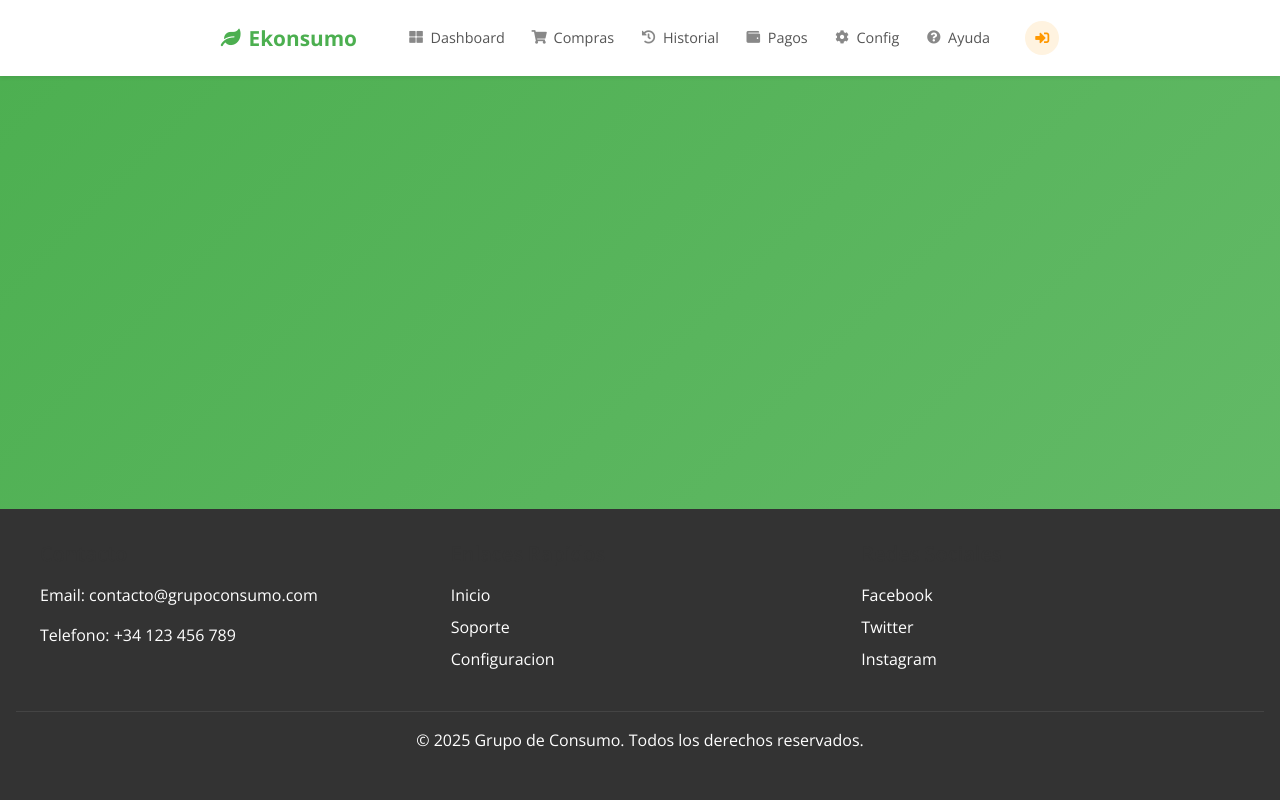
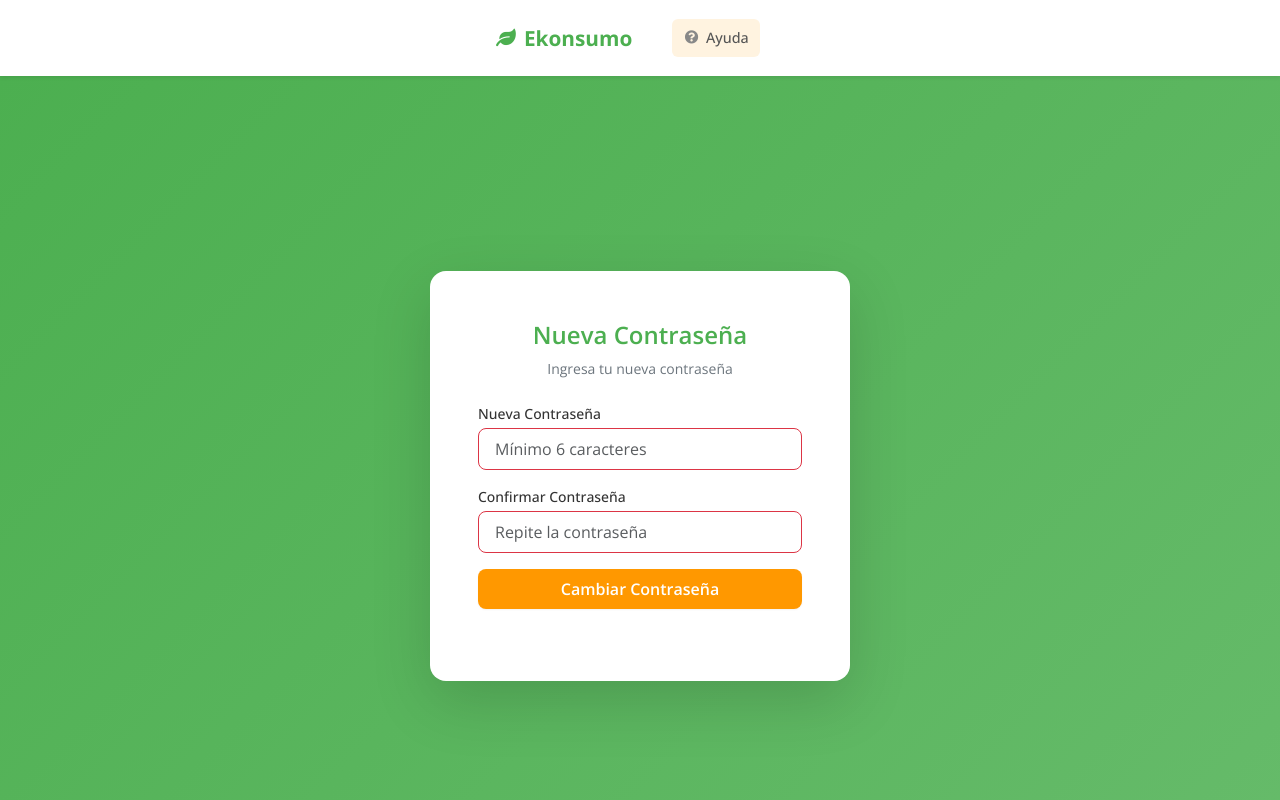
Before and after one commit to lukobladi/DAW-Proyecto, a Vue app in the folder frontend/: page /reset-password/1 in a window 1280 px wide. Shown: the top 800 px of the page. Built offline with nearby package versions, Linux system fonts and the light colour scheme.

Commit message:
Cambios visuales y medio implementacion recuperar password

```diff
--- a/frontend/src/assets/styles/components.css
+++ b/frontend/src/assets/styles/components.css
@@ -105,6 +105,7 @@
   width: 100%;
   border-collapse: collapse;
   background: var(--color-bg);
+  min-width: 600px;
 }
 
 .table th,
@@ -112,6 +113,7 @@
   padding: var(--spacing-md);
   text-align: left;
   border-bottom: 1px solid var(--color-border-light);
+  white-space: nowrap;
 }
 
 .table th {
@@ -121,6 +123,9 @@
   font-size: var(--font-size-sm);
   text-transform: uppercase;
   letter-spacing: 0.025em;
+  position: sticky;
+  top: 0;
+  z-index: 1;
 }
 
 .table tbody tr {
@@ -133,6 +138,26 @@
 
 .table tbody tr:last-child td {
   border-bottom: none;
+}
+
+.table td {
+  font-size: var(--font-size-sm);
+}
+
+@media (max-width: 768px) {
+  .table-responsive {
+    border-radius: var(--radius-md);
+  }
+
+  .table th,
+  .table td {
+    padding: var(--spacing-sm);
+    font-size: var(--font-size-xs);
+  }
+
+  .table th {
+    font-size: 0.65rem;
+  }
 }
 
 /* === Cards === */
--- a/frontend/src/components/NavBar.vue
+++ b/frontend/src/components/NavBar.vue
@@ -21,7 +21,7 @@
         </div>
       </div>
 
-      <div class="navbar-menu" :class="{ 'is-active': isMenuOpen }">
+      <div v-if="isAuthenticated" class="navbar-menu" :class="{ 'is-active': isMenuOpen }">
         <router-link to="/dashboard" class="navbar-item" @click="closeMenu">
           <i class="fas fa-th-large"></i>
           <span class="item-text">Dashboard</span>
@@ -67,6 +67,12 @@
           <span class="item-text">Ayuda</span>
         </router-link>
       </div>
+      <div v-else class="navbar-menu-guest">
+        <router-link to="/soporte" class="navbar-item navbar-item-guest" @click="closeMenu">
+          <i class="fas fa-question-circle"></i>
+          <span class="item-text">Ayuda</span>
+        </router-link>
+      </div>
 
       <div class="navbar-right">
         <router-link
@@ -79,10 +85,7 @@
           <span class="badge-count">{{ pedidosPendientesEntrega }}</span>
         </router-link>
 
-        <router-link v-if="!isAuthenticated" to="/login" class="navbar-auth navbar-login" @click="closeMenu">
-          <i class="fas fa-sign-in-alt"></i>
-        </router-link>
-        <a v-else @click="logout" class="navbar-auth navbar-logout">
+        <a v-if="isAuthenticated" @click="logout" class="navbar-auth navbar-logout">
           <i class="fas fa-sign-out-alt"></i>
         </a>
 
@@ -293,6 +296,31 @@ export default {
   align-items: center;
   gap: 0.25rem;
   flex: 1;
+}
+
+.navbar-menu-guest {
+  display: flex;
+  align-items: center;
+  gap: 0.25rem;
+}
+
+.navbar-item-guest {
+  background-color: var(--color-secondary-bg);
+  color: var(--color-secondary);
+  font-weight: 500;
+}
+
+.navbar-item-guest:hover {
+  background-color: var(--color-secondary-light);
+  color: var(--color-secondary-dark);
+}
+
+.navbar-item-guest i {
+  color: var(--color-secondary);
+}
+
+.navbar-item-guest:hover i {
+  color: var(--color-secondary-dark);
 }
 
 .navbar-item {
--- a/frontend/src/router/index.js
+++ b/frontend/src/router/index.js
@@ -38,6 +38,12 @@ const routes = [
     path: '/recuperar-password',
     name: 'RecuperarPassword',
     component: RecuperarPasswordPage,
+  },
+  {
+    path: '/reset-password/:token',
+    name: 'ResetPassword',
+    component: RecuperarPasswordPage,
+    props: true,
   },
   {
     path: '/registrar',
--- a/frontend/src/services/api.js
+++ b/frontend/src/services/api.js
@@ -43,6 +43,9 @@ export default {
   },
   recoverPassword(data) {
     return apiClient.post('/usuarios/recuperar-password', data);
+  },
+  resetPassword(data) {
+    return apiClient.post('/usuarios/reset-password', data);
   },
   registrar(data) {
     return apiClient.post('/usuarios/registrar', data);
--- a/frontend/src/views/ComprasPage.vue
+++ b/frontend/src/views/ComprasPage.vue
@@ -376,15 +376,47 @@ export default {
 
 .producto-card {
   border: 1px solid var(--color-border);
-  padding: var(--spacing-md);
   border-radius: var(--radius-md);
   text-align: center;
+  display: flex;
+  flex-direction: column;
+  overflow: hidden;
+  background: var(--color-bg);
 }
 
 .producto-imagen {
-  max-width: 100%;
-  height: auto;
-  border-radius: var(--radius-md);
+  width: 100%;
+  height: 140px;
+  object-fit: cover;
+  flex-shrink: 0;
+}
+
+.producto-card h4,
+.producto-card p,
+.producto-card button {
+  padding: 0 var(--spacing-md);
+}
+
+.producto-card h4 {
+  margin-top: var(--spacing-md);
+  margin-bottom: var(--spacing-xs);
+  font-size: var(--font-size-base);
+  color: var(--color-text);
+}
+
+.producto-card p {
+  margin: 0;
+  font-size: var(--font-size-sm);
+  color: var(--color-text-light);
+}
+
+.producto-card p:last-of-type {
+  margin-bottom: var(--spacing-md);
+}
+
+.producto-card button {
+  margin-top: auto;
+  width: calc(100% - var(--spacing-md) * 2);
   margin-bottom: var(--spacing-md);
 }
 
--- a/frontend/src/views/GestionProductosPage.vue
+++ b/frontend/src/views/GestionProductosPage.vue
@@ -321,7 +321,7 @@ export default {
 
 <style scoped>
 .producto-card {
-  border: 1px solid rgba(0, 0, 0, 0.06);
+  border: 1px solid var(--color-border);
   border-radius: var(--radius-lg);
   padding: 0;
   background: var(--color-bg);
@@ -339,15 +339,15 @@ export default {
 
 .producto-imagen {
   width: 100%;
-  height: 180px;
+  height: 140px;
   object-fit: cover;
-  background: var(--color-bg-secondary);
+  flex-shrink: 0;
 }
 
 .producto-card h5 {
   padding: var(--spacing-md) var(--spacing-md) 0.25rem;
   margin: 0;
-  font-size: var(--font-size-lg);
+  font-size: var(--font-size-base);
 }
 
 .producto-card p {
@@ -357,7 +357,12 @@ export default {
   font-size: var(--font-size-sm);
 }
 
-.producto-card .btn {
-  margin: var(--spacing-md);
+.producto-card p:last-of-type {
+  margin-bottom: var(--spacing-sm);
+}
+
+.producto-card .d-flex {
+  margin-top: auto;
+  padding: 0 var(--spacing-md) var(--spacing-md);
 }
 </style>
--- a/frontend/src/views/RecuperarPasswordPage.vue
+++ b/frontend/src/views/RecuperarPasswordPage.vue
@@ -1,7 +1,45 @@
 <template>
   <div class="recover-password-page">
     <div class="auth-card">
+      <template v-if="token">
+        <h2 class="auth-title">Nueva Contraseña</h2>
+        <p class="auth-subtitle">Ingresa tu nueva contraseña</p>
+        <form @submit.prevent="resetPassword" class="auth-form">
+          <div class="mb-3">
+            <label for="password" class="form-label">Nueva Contraseña</label>
+            <input
+              type="password"
+              id="password"
+              v-model="password"
+              class="form-control"
+              placeholder="Mínimo 6 caracteres"
+              required
+              minlength="6"
+              :class="{ 'is-invalid': error }"
+            />
+          </div>
+          <div class="mb-3">
+            <label for="confirmarPassword" class="form-label">Confirmar Contraseña</label>
+            <input
+              type="password"
+              id="confirmarPassword"
+              v-model="confirmarPassword"
+              class="form-control"
+              placeholder="Repite la contraseña"
+              required
+              :class="{ 'is-invalid': error }"
+            />
+            <div v-if="error" class="error-text">{{ error }}</div>
+          </div>
+          <button type="submit" class="btn btn-primary w-100" :disabled="guardando">
+            {{ guardando ? 'Guardando...' : 'Cambiar Contraseña' }}
+          </button>
+        </form>
+      </template>
+
+      <template v-else-if="!token && !enviado">
         <h2 class="auth-title">Recuperar Contraseña</h2>
+        <p class="auth-subtitle">Ingresa tu correo electrónico o móvil</p>
         <form @submit.prevent="recoverPassword" class="auth-form">
           <div class="mb-3">
             <label for="correoOMovil" class="form-label">Correo Electrónico o Móvil</label>
@@ -16,12 +54,25 @@
             />
             <div v-if="error" class="error-text">{{ error }}</div>
           </div>
-        <button type="submit" class="btn btn-primary w-100">Enviar Solicitud</button>
+          <button type="submit" class="btn btn-primary w-100" :disabled="guardando">
+            {{ guardando ? 'Enviando...' : 'Enviar Solicitud' }}
+          </button>
         </form>
-      <div class="auth-divider">
+      </template>
+
+      <template v-else>
+        <div class="success-message">
+          <i class="fas fa-check-circle success-icon"></i>
+          <h2 class="auth-title">Correo Enviado</h2>
+          <p class="auth-subtitle">Revisa tu bandeja de entrada y sigue las instrucciones.</p>
+          <router-link to="/login" class="btn btn-primary w-100">Volver al Login</router-link>
+        </div>
+      </template>
+
+      <div v-if="!token || enviado" class="auth-divider">
         <span>¿Ya recuerdas tu contraseña?</span>
       </div>
-      <router-link to="/login" class="btn btn-secondary w-100">Iniciar Sesión</router-link>
+      <router-link v-if="!token || enviado" to="/login" class="btn btn-secondary w-100">Iniciar Sesión</router-link>
     </div>
   </div>
 </template>
@@ -31,27 +82,71 @@ import api from '@/services/api';
 import { alertStore } from '@/store/alertStore';
 
 export default {
+  props: {
+    token: {
+      type: String,
+      default: null,
+    },
+  },
   data() {
     return {
       correoOMovil: '',
+      password: '',
+      confirmarPassword: '',
       error: '',
+      guardando: false,
+      enviado: false,
     };
   },
   methods: {
     async recoverPassword() {
       this.error = '';
+      this.guardando = true;
       try {
         await api.recoverPassword({ correoOMovil: this.correoOMovil });
-        alertStore.showAlert('Se ha enviado un enlace de recuperación a tu correo o móvil.', 'success');
-        this.correoOMovil = '';
+        this.enviado = true;
       } catch (error) {
         console.error('Error al recuperar contraseña:', error);
-        if (error.response?.status === 400 && error.response?.data?.errors?.length) {
+        if (error.response?.status === 404) {
+          this.error = error.response.data.error;
+        } else if (error.response?.status === 400 && error.response?.data?.errors?.length) {
           this.error = error.response.data.errors[0];
         } else {
           const errorMessage = error.response?.data?.error || 'Ocurrió un error inesperado. Inténtalo más tarde.';
           alertStore.showAlert(errorMessage, 'danger');
         }
+      } finally {
+        this.guardando = false;
+      }
+    },
+    async resetPassword() {
+      this.error = '';
+
+      if (this.password !== this.confirmarPassword) {
+        this.error = 'Las contraseñas no coinciden';
+        return;
+      }
+
+      if (this.password.length < 6) {
+        this.error = 'La contraseña debe tener al menos 6 caracteres';
+        return;
+      }
+
+      this.guardando = true;
+      try {
+        await api.resetPassword({ token: this.token, password: this.password });
+        alertStore.showAlert('Contraseña cambiada correctamente. Ya puedes iniciar sesión.', 'success');
+        this.$router.push({ name: 'Login' });
+      } catch (error) {
+        console.error('Error al resetear contraseña:', error);
+        if (error.response?.status === 401 || error.response?.status === 404) {
+          this.error = error.response.data.error;
+        } else {
+          const errorMessage = error.response?.data?.error || 'Ocurrió un error inesperado. Inténtalo más tarde.';
+          alertStore.showAlert(errorMessage, 'danger');
+        }
+      } finally {
+        this.guardando = false;
       }
     },
   },
@@ -80,8 +175,15 @@ export default {
 .auth-title {
   color: var(--color-primary);
   text-align: center;
-  margin-bottom: var(--spacing-xl);
+  margin-bottom: var(--spacing-sm);
   font-size: var(--font-size-2xl);
+}
+
+.auth-subtitle {
+  text-align: center;
+  color: var(--color-text-light);
+  margin-bottom: var(--spacing-lg);
+  font-size: var(--font-size-sm);
 }
 
 .auth-form {
@@ -94,4 +196,15 @@ export default {
   color: var(--color-text-muted);
   font-size: var(--font-size-sm);
 }
+
+.success-message {
+  text-align: center;
+  padding: var(--spacing-lg) 0;
+}
+
+.success-icon {
+  font-size: 4rem;
+  color: var(--color-primary);
+  margin-bottom: var(--spacing-lg);
+}
 </style>
--- a/frontend/src/views/RegistrarPage.vue
+++ b/frontend/src/views/RegistrarPage.vue
@@ -1,7 +1,7 @@
 <template>
   <div class="registrar-page">
     <div class="auth-card">
-      <h2 class="auth-title">Registrarse</h2>
+      <h2 class="auth-title">Registrar usuario</h2>
       <form @submit.prevent="registrar" class="auth-form">
         <div class="mb-3">
           <label for="nombre" class="form-label">Nombre</label>
```
Also changed, not shown: 2 other files (tests, documents, lock files or other folders). Lines whose indentation alone changed are shown as unchanged.
